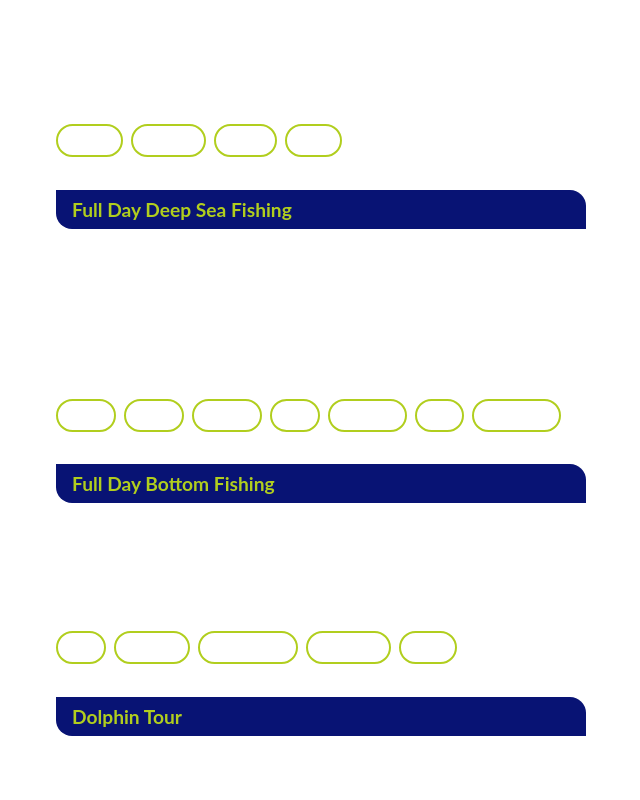
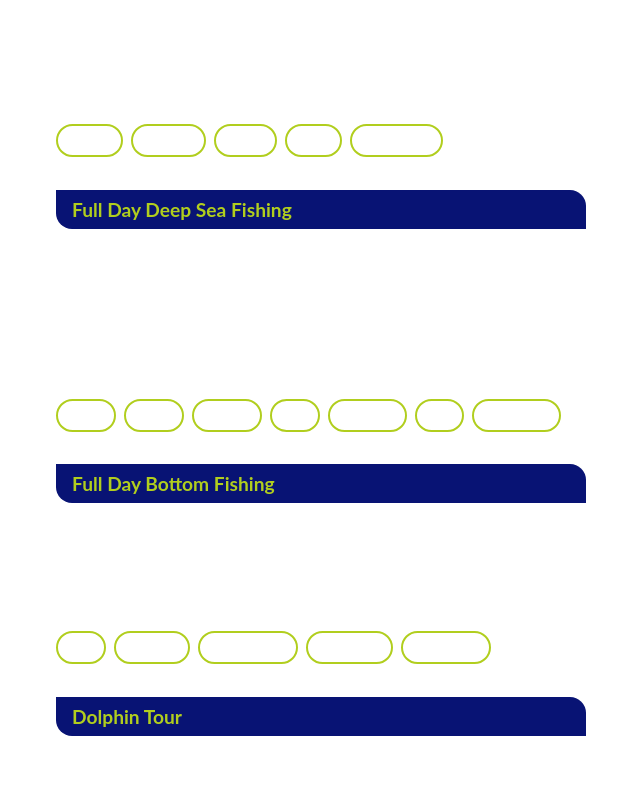
Before and after one commit to knotatwork/knotatwork-site-development, a Next.js app: page /content/MainContent in a window 1280 px wide. Shown: the part 460-1260 px from the top of the page, without its empty margins (606-1246 px from the left). Built offline with nearby package versions, Linux system fonts and the light colour scheme.

Commit message:
Changes per Geoffrey

```diff
--- a/pages/content/MainContent.js
+++ b/pages/content/MainContent.js
@@ -11,9 +11,9 @@ const Pill = (props) => {
   return <div className={styles.pill}>{children}</div>;
 };
 
-const SPORT_FISH = ["Cobia", "Striper", "Trout", "Spot"];
+const SPORT_FISH = ["Cobia", "Striper", "Trout", "Spot", "Flounder"];
 const DEEP_FISH = ["Tuna", "Mahi", "Marlin", "Tile", "Trigger", "Sail", "Seabass"];
-const BOTTOM_FISH = ["Tile", "Tautog", "Red Drum", "Croaker", "Spot"];
+const BOTTOM_FISH = ["Tile", "Tautog", "Red Drum", "Grouper", "Seabass"];
 
 const MainContent = () => {
   return (
@@ -34,7 +34,7 @@ const MainContent = () => {
         <GlassPane className={styles.glassPaneMenu}>
           <div>
             <h3>Charter Menu</h3>
-            <p>There is a max of 4 people for each trip.</p>
+            <p>There is a max of 5 people for each trip.</p>
             <div className={styles.imageContainer}>
               <div
                 style={{
@@ -86,7 +86,7 @@ const MainContent = () => {
               ))}
             </div>
             <h5 className={styles.menuTitle}>Full Day Deep Sea Fishing</h5>
-            <p>$1250</p>
+            <p>$1650</p>
             <p className={styles.menuItemDescription}>
               Deep sea fishing is all about being out in the open sea, away from the shore. Roughly speaking, you will be in
               waters at least 100 ft deep, chasing after the bigger fish that live and migrate offshore. Usually
@@ -141,10 +141,9 @@ const MainContent = () => {
             <p>Knot@Work</p>
             <p className={styles.menuItemDescription}>
               Grady-White&apos;s are one of the most respected boats out there. They&apos;re durable, spacious, and one of the best boats
-              for family fishing. Dual consoles easily adapt to a variety of activities. It is a large center console boat that
-              includes cabin space below the helm, a head sink, a bathroom, and a sleeping area. There&apos;s plenty of shade and
-              seating while waiting for fish to bite. The Dual Mecury motors are running like brand new and ready to take you
-              fishing!
+              for family fishing. It is a large 30 foot center walk around boat that includes cabin space below the helm, a head sink, a bathroom,
+              and a sleeping area. There&apos;s plenty of shade and seating while waiting for fish to bite. The Dual Yamahaw motors are
+              running like brand new and ready to take you fishing!
             </p>
           </div>
 
```
